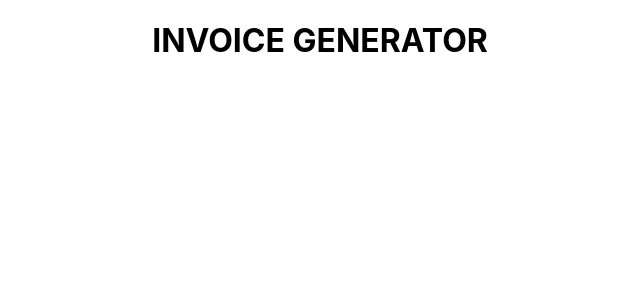
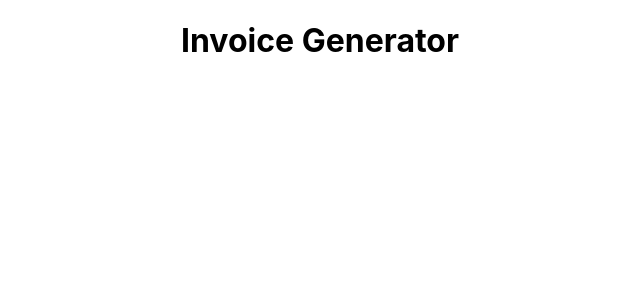
Before and after one commit to vaibhav18matere/invoice-generator, a React (Create React App) app: page / in a window 1280 px wide. Shown: the top 300 px of the page, without its empty margins (320-960 px from the left). Built offline with nearby package versions, Linux system fonts and the light colour scheme.

Commit message:
refactor and install dependencies

```diff
--- a/package.json
+++ b/package.json
@@ -8,7 +8,9 @@
     "@testing-library/user-event": "^13.5.0",
     "react": "^18.2.0",
     "react-dom": "^18.2.0",
+    "react-icons": "^4.4.0",
     "react-scripts": "5.0.1",
+    "uuid": "^8.3.2",
     "web-vitals": "^2.1.4"
   },
   "scripts": {
--- a/src/App.js
+++ b/src/App.js
@@ -1,10 +1,9 @@
-import logo from './logo.svg';
-import './App.css';
+import "./App.css";
 
 function App() {
   return (
     <div className="App">
-      <h1>INVOICE GENERATOR</h1>
+      <h1>Invoice Generator</h1>
     </div>
   );
 }
```
Also changed, not shown: 1 other file (tests, documents, lock files or other folders).
